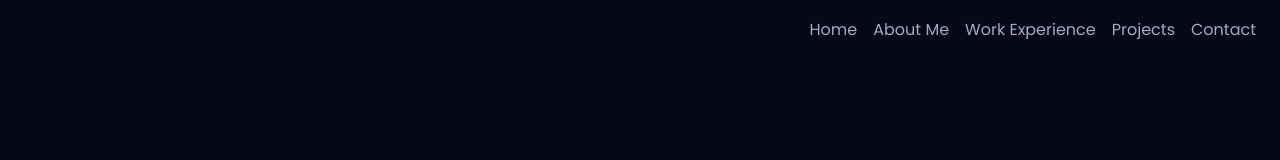
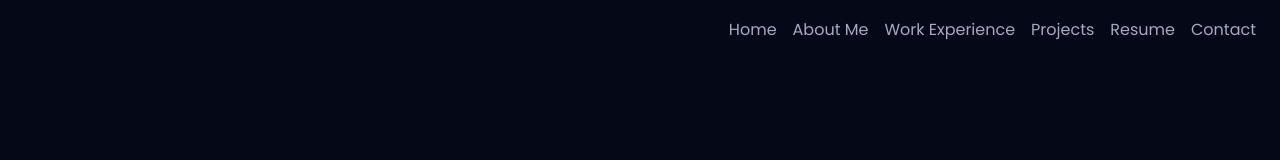
Before and after one commit to samuel-reedy/portfolio-site, a plain HTML site: page index.html in a window 1280 px wide. Shown: the top 160 px of the page. Drawn offline with nearby package versions, Linux system fonts and the light colour scheme.

Commit message:
Resume navbar link

```diff
--- a/index.html
+++ b/index.html
@@ -31,6 +31,9 @@
                 </li>
                 <li class="nav-item">
                     <a class="nav-link custom-nav-link" href="#projects">Projects</a>
+                </li>
+                <li class="nav-item">
+                    <a class="nav-link custom-nav-link" href="static/pdf/resume.pdf">Resume</a>
                 </li>
                 <li class="nav-item">
                     <a class="nav-link custom-nav-link" href="#contact">Contact</a>
```
